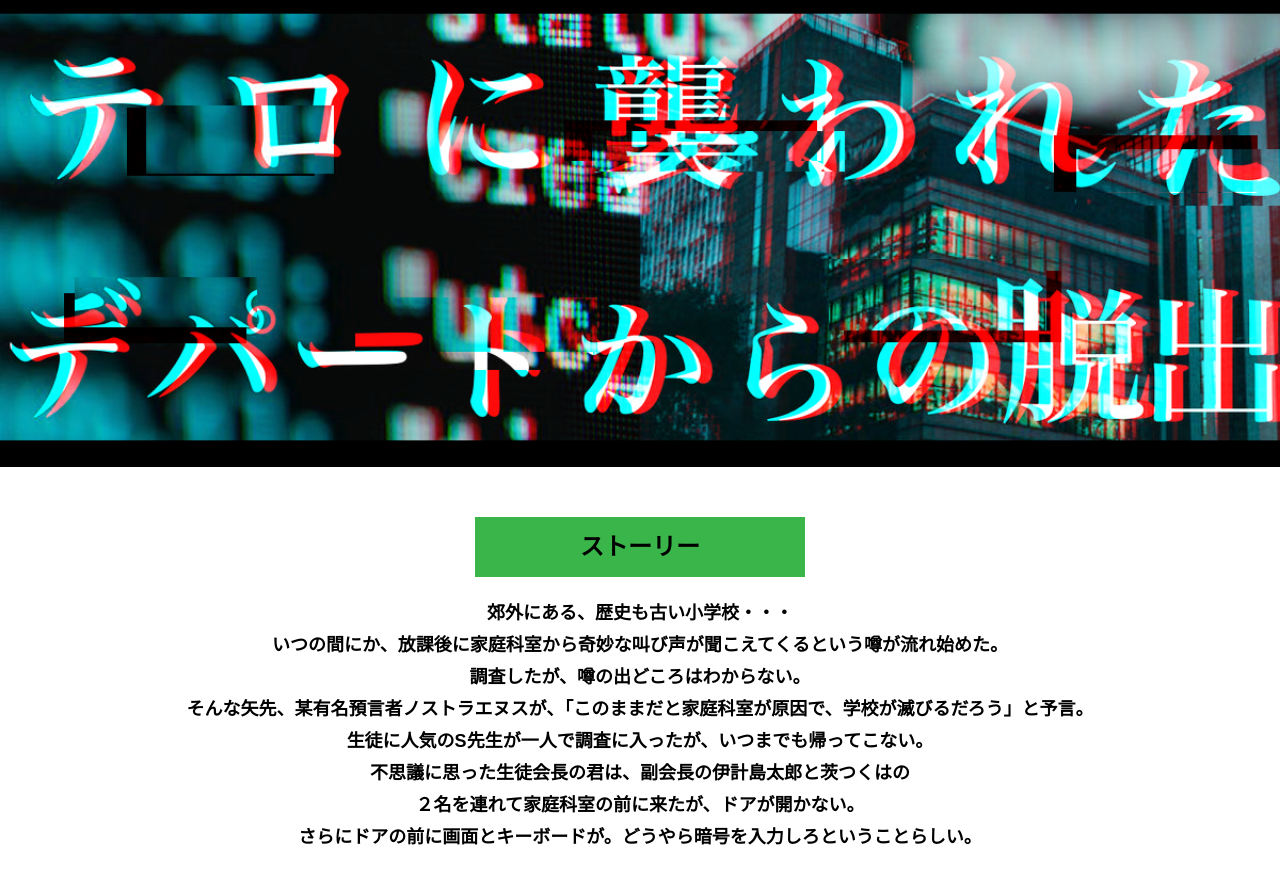
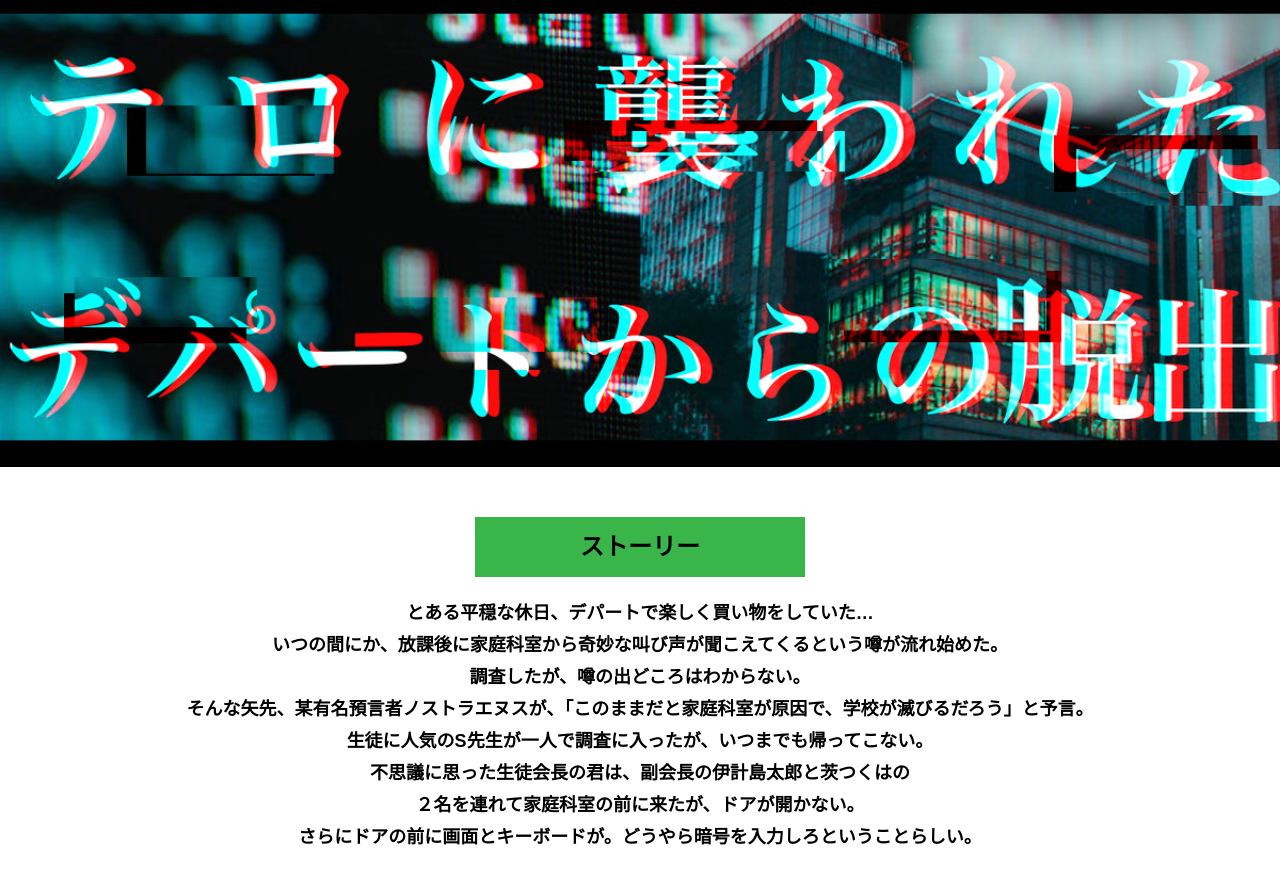
Before and after one commit to keimusuzuki/alfa-yoyogi-5, a plain HTML site: page index.html in a window 1280 px wide. Shown: the part 73-943 px from the top of the page. Drawn offline with Linux system fonts and the light colour scheme.

Commit message:
Update index.html

```diff
--- a/index.html
+++ b/index.html
@@ -29,7 +29,7 @@
       <div class="container">
         <h2 class="section-title section-title--keycolor section-title--story">ストーリー</h2>
         <div class="story">
-          <p class="text-center">郊外にある、歴史も古い小学校・・・<br>
+          <p class="text-center">とある平穏な休日、デパートで楽しく買い物をしていた…<br>
             いつの間にか、放課後に家庭科室から奇妙な叫び声が聞こえてくるという噂が流れ始めた。<br>
             調査したが、噂の出どころはわからない。<br>
             そんな矢先、某有名預言者ノストラエヌスが、「このままだと家庭科室が原因で、学校が滅びるだろう」と予言。<br>
```
